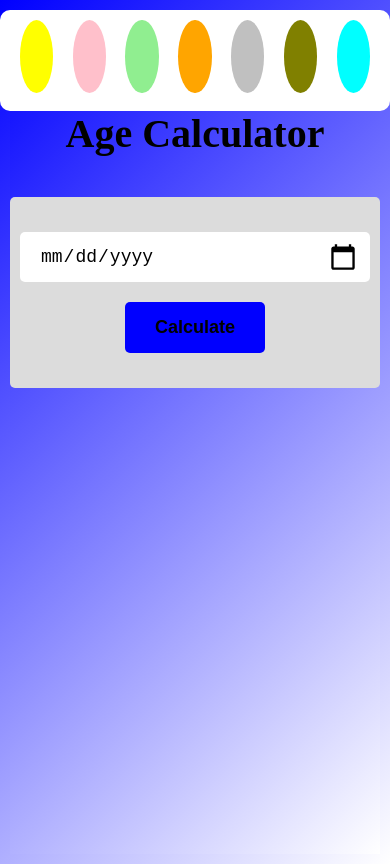
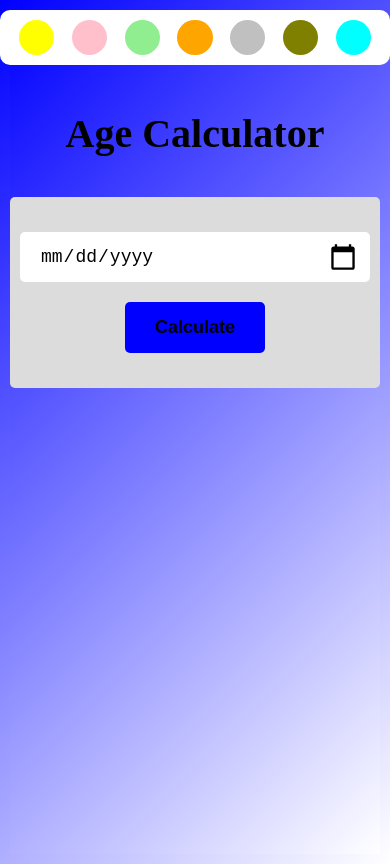
Before and after one commit to abrar2139/age-calculator, a plain HTML site: page index.html in a window 390 px wide. Drawn offline with Linux system fonts and the light colour scheme.

Commit message:
height & width set in circles

```diff
--- a/style.css
+++ b/style.css
@@ -79,9 +79,8 @@ html,body{
 #result span{
     color: var(--heading);
 }
-@media (max-width:638px) {
-    #heading{
-        text-align: center;
+#heading{
+    text-align: center;
     }
     #result{
         text-align: center;
@@ -99,18 +98,19 @@ html,body{
     body{
         padding: 0 ;
     }
-#colors-parent{
-    width: 100% !important;
-    height: 12% !important;
-    right: 0 !important;
+    @media (max-width:638px) {
+    #colors-parent{
+        width: 100% !important;
+        height: auto !important;
+        right: 0 !important;
 }
 #colors{
     width: 100% !important;
-    height: 100% !important;
+    height: auto !important;
 }
 #colors-parent #colors .color{
-    width: 9% !important;
-    height: 90% !important;
+    width: 9vw !important;
+    height: 9vw !important;
 }
 }
 #colors-parent{
@@ -127,7 +127,6 @@ html,body{
     position: relative;
     display: flex;
     justify-content: space-around;
-    /* gap: 10px; */
 }
 #colors-parent #colors .color{
     width: 40px;
```
